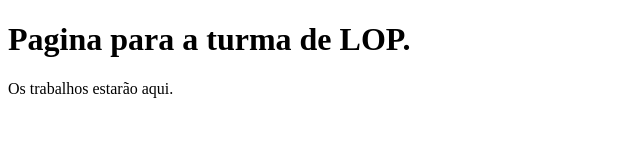
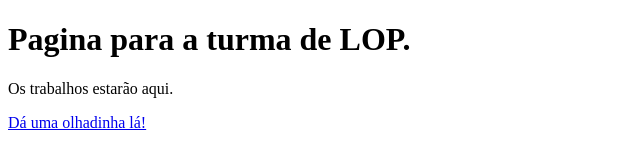
Before and after one commit to brennervictor/brennervictor.github.io, a plain HTML site: page index.html in a window 1280 px wide. Shown: the whole page, without its empty margins (0-640 px from the left). Drawn offline with Linux system fonts and the light colour scheme.

Commit message:
Update index.html

```diff
--- a/index.html
+++ b/index.html
@@ -6,5 +6,6 @@
     <body>
       <h1>Pagina para a turma de LOP.</h1>
       <p>Os trabalhos estarão aqui.</p>
+      <a href="https://brennervictor.github.io/capitalop/">Dá uma olhadinha lá!</a>
     </body>
   </html>
```
